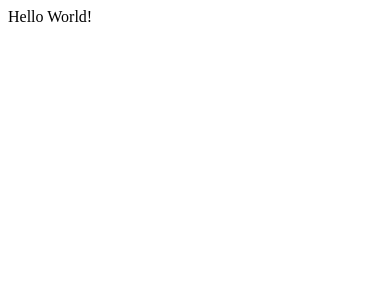
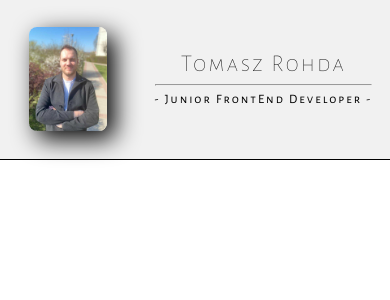
Before and after one commit to trohda/Portfolio-project, a React (Create React App) app: page / in a window 390 px wide. Shown: the top 300 px of the page. Built offline with nearby package versions, Linux system fonts and the light colour scheme.

Commit message:
Add Header with photo and personal info

```diff
--- a/public/index.html
+++ b/public/index.html
@@ -9,6 +9,144 @@
       content="Web site created using create-react-app"
     />
     <title>Tomasz Rohda - Junior Frontend Developer</title>
+    <link rel="preconnect" href="https://fonts.googleapis.com" />
+    <link rel="preconnect" href="https://fonts.gstatic.com" crossorigin />
+    <link
+      href="https://fonts.googleapis.com/css2?family=Alegreya+Sans+SC:wght@100;300;400;500;700;800;900&display=swap"
+      rel="stylesheet"
+    />
+
+    <style>
+      html,
+      body,
+      div,
+      span,
+      applet,
+      object,
+      iframe,
+      h1,
+      h2,
+      h3,
+      h4,
+      h5,
+      h6,
+      p,
+      blockquote,
+      pre,
+      a,
+      abbr,
+      acronym,
+      address,
+      big,
+      cite,
+      code,
+      del,
+      dfn,
+      em,
+      img,
+      ins,
+      kbd,
+      q,
+      s,
+      samp,
+      small,
+      strike,
+      strong,
+      sub,
+      sup,
+      tt,
+      var,
+      b,
+      u,
+      i,
+      center,
+      dl,
+      dt,
+      dd,
+      ol,
+      ul,
+      li,
+      fieldset,
+      form,
+      label,
+      legend,
+      table,
+      caption,
+      tbody,
+      tfoot,
+      thead,
+      tr,
+      th,
+      td,
+      article,
+      aside,
+      canvas,
+      details,
+      embed,
+      figure,
+      figcaption,
+      footer,
+      header,
+      hgroup,
+      menu,
+      nav,
+      output,
+      ruby,
+      section,
+      summary,
+      time,
+      mark,
+      audio,
+      video {
+        margin: 0;
+        padding: 0;
+        border: 0;
+        font-size: 100%;
+        font: inherit;
+        vertical-align: baseline;
+      }
+      /* HTML5 display-role reset for older browsers */
+      article,
+      aside,
+      details,
+      figcaption,
+      figure,
+      footer,
+      header,
+      hgroup,
+      menu,
+      nav,
+      section {
+        display: block;
+      }
+      body {
+        line-height: 1;
+      }
+      ol,
+      ul {
+        list-style: none;
+      }
+      blockquote,
+      q {
+        quotes: none;
+      }
+      blockquote:before,
+      blockquote:after,
+      q:before,
+      q:after {
+        content: "";
+        content: none;
+      }
+      table {
+        border-collapse: collapse;
+        border-spacing: 0;
+      }
+    </style>
+
+    <link
+      href="https://fonts.googleapis.com/css2?family=Alegreya+Sans+SC:wght@100&display=swap"
+      rel="stylesheet"
+    />
   </head>
   <body>
     <noscript>You need to enable JavaScript to run this app.</noscript>
--- a/src/App.js
+++ b/src/App.js
@@ -1,5 +1,11 @@
+import Header from "./components/Header/Header";
+
 function App() {
-  return <div>Hello World!</div>;
+  return (
+    <>
+      <Header />
+    </>
+  );
 }
 
 export default App;
--- /dev/null
+++ b/src/components/Header/Header.js
@@ -0,0 +1,19 @@
+import Image from "../Image/Image";
+import img from "../../img/Profilephoto.jpg";
+import "./HeaderStyle.css";
+import PersonalInfos from "../PersonalInfos/PersonalInfos";
+
+const Header = () => {
+  return (
+    <header className="mainHeader">
+      <Image
+        src={img}
+        className={"headerPortfolioImage"}
+        alt={"Profile Photo"}
+      />
+      <PersonalInfos />
+    </header>
+  );
+};
+
+export default Header;
--- /dev/null
+++ b/src/components/Header/HeaderStyle.css
@@ -0,0 +1,21 @@
+.mainHeader {
+  display: flex;
+  flex-direction: row;
+  justify-content: space-around;
+  align-items: center;
+  border-bottom: 1px solid black;
+  background-color: rgb(241, 241, 241);
+  max-height: 500px;
+}
+
+.headerPortfolioImage {
+  height: 20%;
+  width: 20%;
+  max-width: 220px;
+  max-height: 300px;
+  margin: 7% 3%;
+  border-radius: 8px;
+  -webkit-box-shadow: 8px 8px 24px 0px rgba(0, 0, 0, 1);
+  -moz-box-shadow: 8px 8px 24px 0px rgba(0, 0, 0, 1);
+  box-shadow: 8px 8px 24px 0px rgba(0, 0, 0, 1);
+}
--- /dev/null
+++ b/src/components/Image/Image.js
@@ -0,0 +1,6 @@
+const Image = ({ src, className, alt }) => {
+  console.log(src);
+  return <img src={src} className={className} alt={alt} />;
+};
+
+export default Image;
--- /dev/null
+++ b/src/components/PersonalInfos/PersonalInfos.js
@@ -0,0 +1,13 @@
+import "./PersonalInfosStyle.css";
+
+const PersonalInfos = () => {
+  return (
+    <div className="personalInfos">
+      <h1>Tomasz Rohda</h1>
+      <hr />
+      <p> - Junior FrontEnd Developer - </p>
+    </div>
+  );
+};
+
+export default PersonalInfos;
--- /dev/null
+++ b/src/components/PersonalInfos/PersonalInfosStyle.css
@@ -0,0 +1,26 @@
+.personalInfos {
+  font-family: "Alegreya Sans SC", sans-serif;
+  letter-spacing: 2px;
+}
+
+.personalInfos h1 {
+  font-size: 2rem;
+  font-weight: 100;
+}
+
+.personalInfos p {
+  font-weight: 400;
+}
+
+@media only screen and (max-width: 502px) {
+  .personalInfos {
+    text-align: center;
+  }
+  .personalInfos h1 {
+    font-size: 1.5rem;
+  }
+
+  .personalInfos p {
+    font-size: 0.8rem;
+  }
+}
```
Also changed, not shown: src/img/Profilephoto.jpg (added).
